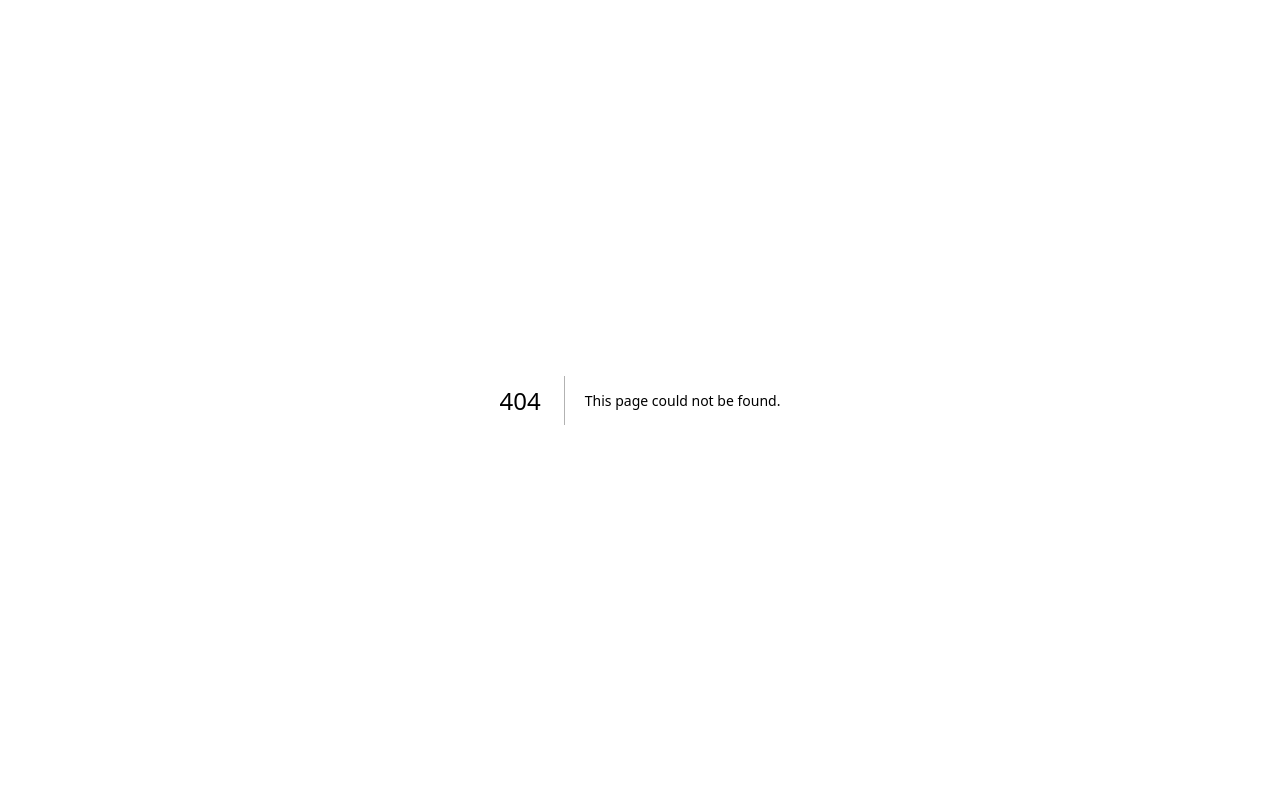
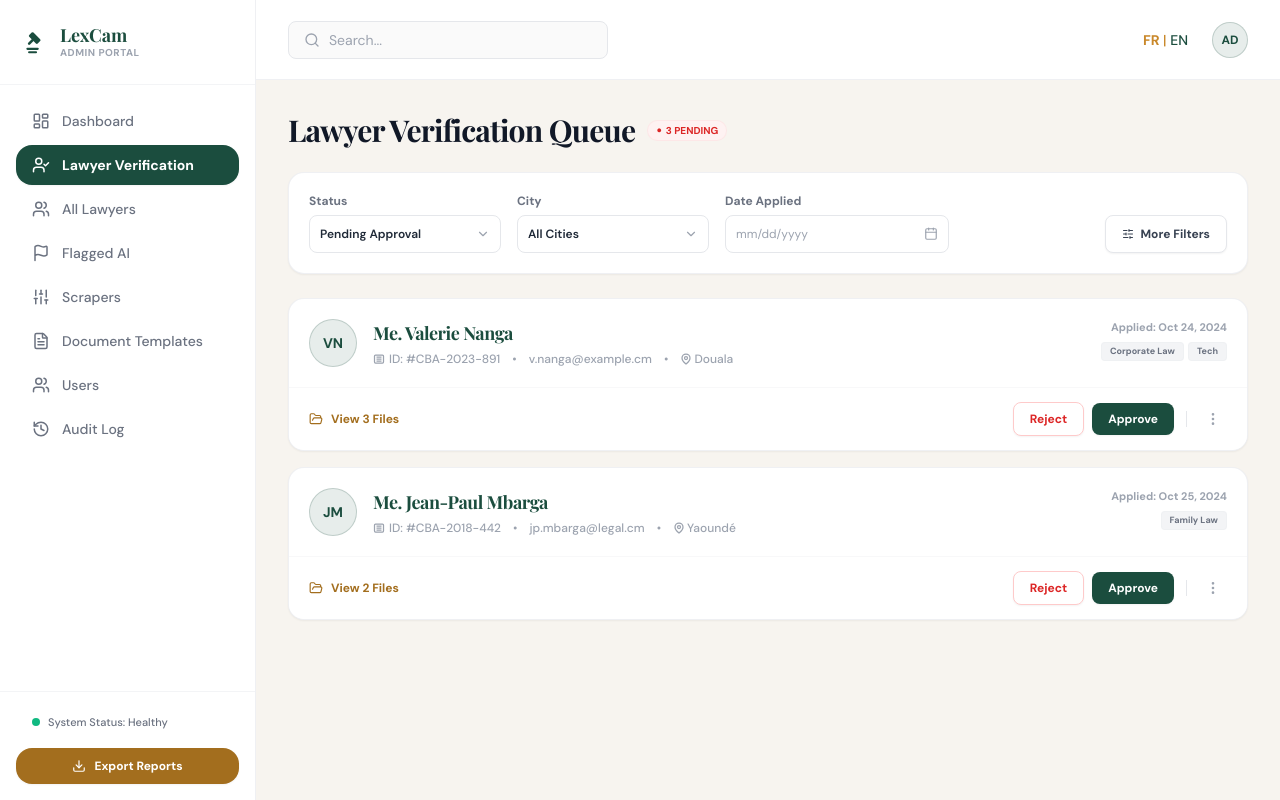
Before and after one commit to chewi-clinton/LexCamAI, a Next.js app in the folder frontend/: page /admin/verify-lawyer in a window 1280 px wide. Before the commit this address had no page. Built offline with nearby package versions, Linux system fonts and the light colour scheme.

Commit message:
lawyer verification queue for admins

```diff
--- /dev/null
+++ b/frontend/src/app/admin/verify-lawyer/page.jsx
@@ -0,0 +1,135 @@
+'use client';
+import {
+  ChevronDown, Calendar, SlidersHorizontal, FolderOpen, MoreVertical,
+} from 'lucide-react';
+
+export default function LawyerVerificationQueue() {
+  const applicants = [
+    {
+      name: 'Me. Valerie Nanga',
+      initials: 'VN',
+      id: '#CBA-2023-891',
+      email: 'v.nanga@example.cm',
+      city: 'Douala',
+      dateApplied: 'Applied: Oct 24, 2024',
+      tags: ['Corporate Law', 'Tech'],
+      filesCount: 3,
+    },
+    {
+      name: 'Me. Jean-Paul Mbarga',
+      initials: 'JM',
+      id: '#CBA-2018-442',
+      email: 'jp.mbarga@legal.cm',
+      city: 'Yaoundé',
+      dateApplied: 'Applied: Oct 25, 2024',
+      tags: ['Family Law'],
+      filesCount: 2,
+    },
+  ];
+
+  return (
+    <div className="p-8 space-y-6">
+
+      {/* Page title */}
+      <div className="flex items-center gap-3">
+        <h2 className="font-serif text-3xl font-bold text-gray-900 tracking-tight">Lawyer Verification Queue</h2>
+        <span className="bg-red-50 text-red-600 text-[10px] font-bold px-2 py-0.5 rounded-full border border-red-100/60 uppercase flex items-center gap-1">
+          <span className="text-sm leading-none">•</span> 3 Pending
+        </span>
+      </div>
+
+      {/* Filter bar */}
+      <div className="bg-white rounded-xl border border-gray-200/60 shadow-sm p-5 flex flex-wrap items-end justify-between gap-4">
+        <div className="flex flex-wrap items-center gap-4 text-xs font-semibold text-gray-500 flex-1">
+          <div className="w-48">
+            <label className="block mb-1.5 font-bold">Status</label>
+            <div className="relative bg-white border border-gray-200 rounded-lg p-2.5 flex items-center justify-between cursor-pointer">
+              <span className="text-gray-800">Pending Approval</span>
+              <ChevronDown size={14} className="text-gray-400" />
+            </div>
+          </div>
+          <div className="w-48">
+            <label className="block mb-1.5 font-bold">City</label>
+            <div className="relative bg-white border border-gray-200 rounded-lg p-2.5 flex items-center justify-between cursor-pointer">
+              <span className="text-gray-800">All Cities</span>
+              <ChevronDown size={14} className="text-gray-400" />
+            </div>
+          </div>
+          <div className="w-56">
+            <label className="block mb-1.5 font-bold">Date Applied</label>
+            <div className="relative bg-white border border-gray-200 rounded-lg p-2.5 flex items-center justify-between">
+              <span className="text-gray-400 font-normal">mm/dd/yyyy</span>
+              <Calendar size={14} className="text-gray-400" />
+            </div>
+          </div>
+        </div>
+        <button className="text-xs font-bold text-gray-700 flex items-center gap-1.5 border border-gray-200 rounded-lg px-4 py-2.5 bg-white hover:bg-gray-50 transition-colors shadow-sm">
+          <SlidersHorizontal size={12} /> More Filters
+        </button>
+      </div>
+
+      {/* Applicant cards */}
+      <div className="space-y-4 max-w-5xl">
+        {applicants.map((applicant, idx) => (
+          <div key={idx} className="bg-white border border-gray-200/60 rounded-xl shadow-sm overflow-hidden divide-y divide-gray-100/60">
+
+            <div className="p-5 flex flex-col sm:flex-row sm:items-start justify-between gap-4">
+              <div className="flex items-start gap-4">
+                <div className="w-12 h-12 rounded-full bg-primary/10 text-primary border border-primary/20 flex items-center justify-center font-bold text-sm flex-shrink-0 select-none">
+                  {applicant.initials}
+                </div>
+                <div className="space-y-1">
+                  <h3 className="font-serif text-lg font-bold text-primary tracking-tight">{applicant.name}</h3>
+                  <div className="flex flex-wrap items-center gap-x-3 gap-y-1 text-xs font-medium text-gray-400">
+                    <span className="flex items-center gap-1">
+                      <svg width="12" height="12" viewBox="0 0 24 24" fill="none" stroke="currentColor" strokeWidth="2.5"><rect x="3" y="4" width="18" height="16" rx="2"/><path d="M7 8h10M7 12h10M7 16h10"/></svg>
+                      ID: {applicant.id}
+                    </span>
+                    <span>•</span>
+                    <span className="select-all">{applicant.email}</span>
+                    <span>•</span>
+                    <span className="flex items-center gap-0.5">
+                      <svg width="12" height="12" viewBox="0 0 24 24" fill="none" stroke="currentColor" strokeWidth="2.5"><path d="M20 10c0 6-8 12-8 12s-8-6-8-12a8 8 0 0 1 16 0Z"/><circle cx="12" cy="10" r="3"/></svg>
+                      {applicant.city}
+                    </span>
+                  </div>
+                </div>
+              </div>
+
+              <div className="sm:text-right space-y-1.5 self-start sm:self-auto">
+                <p className="text-[11px] font-bold text-gray-400">{applicant.dateApplied}</p>
+                <div className="flex flex-wrap sm:justify-end gap-1">
+                  {applicant.tags.map((tag, tIdx) => (
+                    <span key={tIdx} className="bg-gray-100 text-gray-500 text-[9px] font-bold px-2 py-0.5 rounded border border-gray-200/30">
+                      {tag}
+                    </span>
+                  ))}
+                </div>
+              </div>
+            </div>
+
+            <div className="px-5 py-3.5 bg-white flex items-center justify-between gap-4">
+              <button className="inline-flex items-center gap-2 text-xs font-bold text-accent-dark hover:underline">
+                <FolderOpen size={14} /> View {applicant.filesCount} Files
+              </button>
+              <div className="flex items-center gap-2">
+                <button className="border border-red-200 hover:bg-red-50 text-red-600 font-bold text-xs px-4 py-2 rounded-lg shadow-sm transition-colors bg-white">
+                  Reject
+                </button>
+                <button className="bg-primary hover:bg-primary-dark text-white font-bold text-xs px-4 py-2 rounded-lg shadow-sm transition-colors">
+                  Approve
+                </button>
+                <div className="h-4 w-px bg-gray-200 mx-1" />
+                <button className="p-1.5 text-gray-400 hover:text-gray-600 rounded-lg transition-colors">
+                  <MoreVertical size={16} />
+                </button>
+              </div>
+            </div>
+
+          </div>
+        ))}
+      </div>
+
+    </div>
+  );
+}
```
